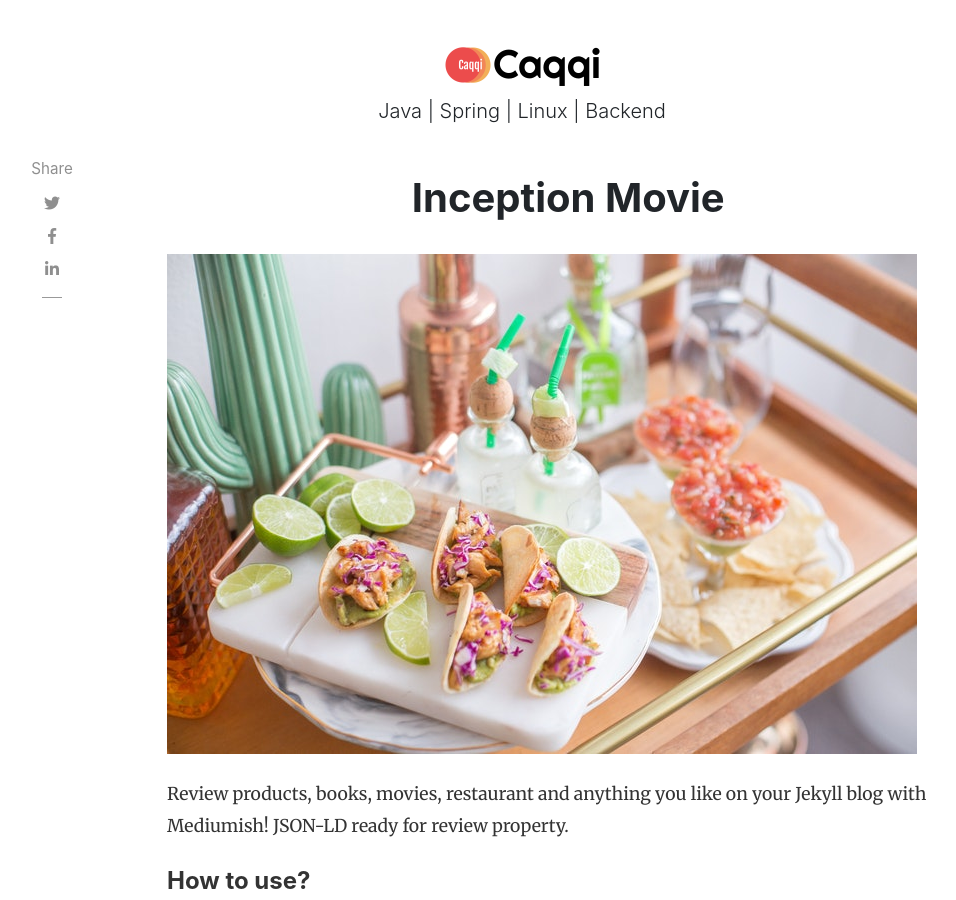
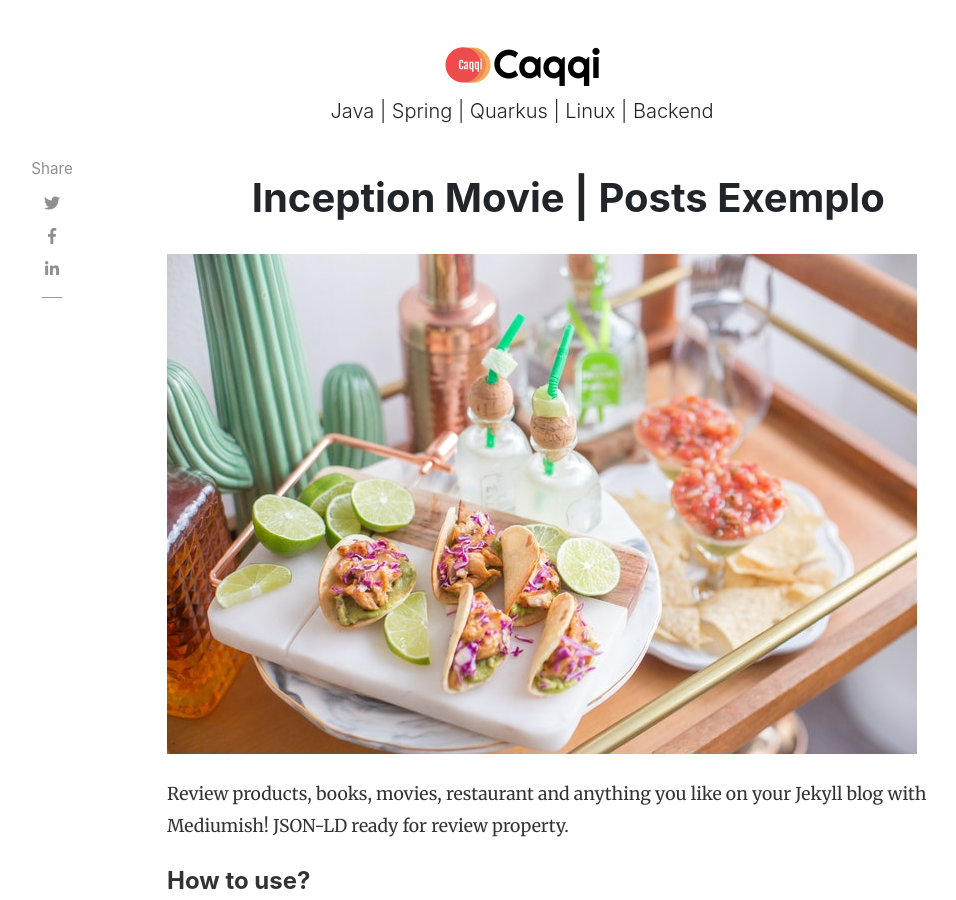
Before and after one commit to caqqi/caqqi.github.io, a Jekyll site: the page built from _posts/posts-exemplos/2018-01-11-customer-service.md, in a window 1280 px wide and 900 px high. Shown: the whole window, without its empty margins (118-1074 px from the left). Built offline with Jekyll 4.4.1, drawn with Linux system fonts in a browser that asks for light colours; nearby versions of some CDN libraries; comment, search, counter and statistics services are not loaded.

Commit message:
main - Pastas e posts

```diff
--- a/_config.yml
+++ b/_config.yml
@@ -1,7 +1,7 @@
 # Site
 name: "Caqqi"
 title: "Caqqi"
-description: "Java | Spring | Linux | Backend"
+description: "Java | Spring | Quarkus | Linux | Backend"
 logo: 'assets/images/logo-caqqi.png'
 favicon: 'assets/images/logo-caqqi.png'
 baseurl: https://caqqi.com
--- a/_posts/posts-exemplos/2018-01-11-customer-service.md
+++ b/_posts/posts-exemplos/2018-01-11-customer-service.md
@@ -1,6 +1,6 @@
 ---
 layout: post
-title:  "Inception Movie"
+title:  "Inception Movie | Posts Exemplo"
 author: bruno
 categories: [ Jekyll, tutorial ]
 tags: [red, yellow]
```
Also changed, not shown: _posts/2018-11-11/2018-01-11-customer-service.md (renamed from _posts/2018-01-11-customer-service.md), _posts/2018-11-11/2018-01-11-quick-start-guide.md (renamed from _posts/2018-01-11-quick-start-guide.md), _posts/2018-11-12/2018-01-12-is-intelligence-enough.md (renamed from _posts/2018-01-12-is-intelligence-enough.md), _posts/2018-11-12/2018-01-12-never-stopped-worrying-never-loved-bomb.md (renamed from _posts/2018-01-12-never-stopped-worrying-never-loved-bomb.md), _posts/2018-11-12/2018-01-12-options-for-creating-new-site-with-jekyll.md (renamed from _posts/2018-01-12-options-for-creating-new-site-with-jekyll.md), _posts/2018-11-12/2018-01-12-press-and-education.md (renamed from _posts/2018-01-12-press-and-education.md), _posts/2018-11-12/2018-01-12-red-riding.md (renamed from _posts/2018-01-12-red-riding.md), _posts/2018-11-12/2018-01-12-tree-of-codes.md (renamed from _posts/2018-01-12-tree-of-codes.md), _posts/2018-11-12/2018-01-12-we-all-wait-for-summer.md (renamed from _posts/2018-01-12-we-all-wait-for-summer.md), _posts/2018-11-12/2018-05-12-about-bundler.md (renamed from _posts/2018-05-12-about-bundler.md), _posts/2018-11-12/2018-06-12-acumulated-experience.md (renamed from _posts/2018-06-12-acumulated-experience.md), _posts/2018-11-12/2018-06-12-education.md (renamed from _posts/2018-06-12-education.md), _posts/2018-11-12/2018-06-12-first-mass-produced.md (renamed from _posts/2018-06-12-first-mass-produced.md), _posts/2018-11-12/2018-06-12-powerful-things-markdown-editor.md (renamed from _posts/2018-06-12-powerful-things-markdown-editor.md).
